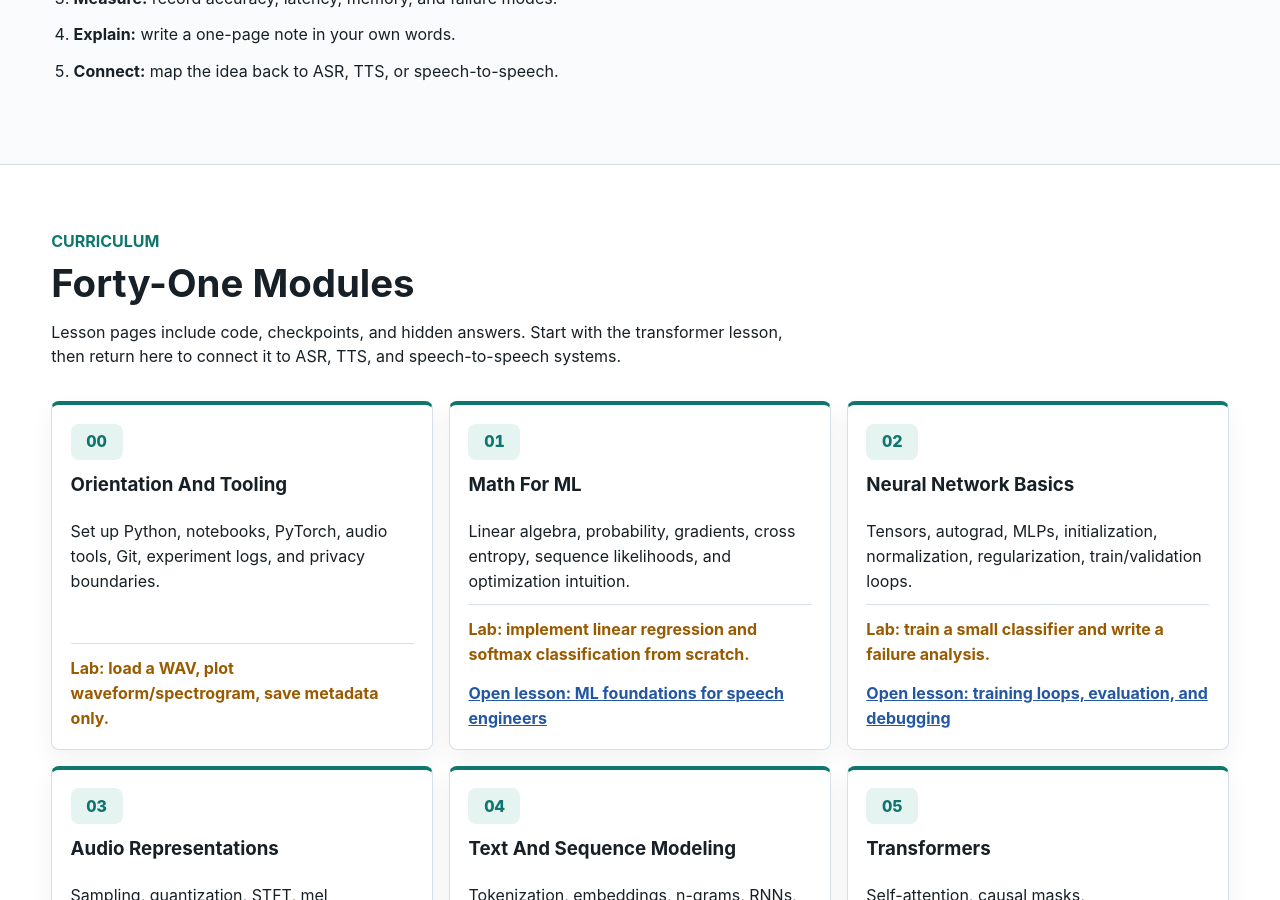
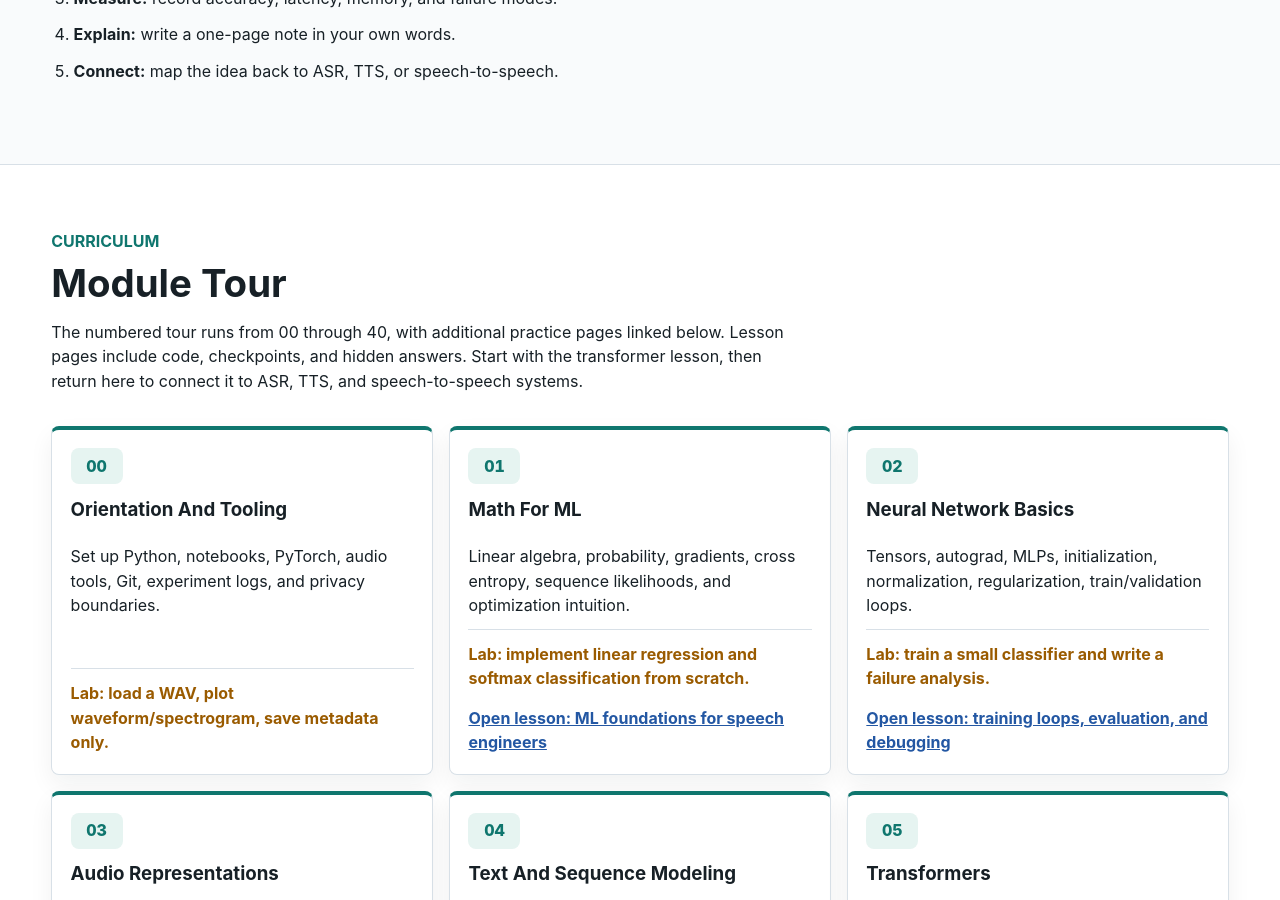
Before and after one commit to kennethli319/kennethli319.github.io, a Jekyll site: the page audio-text-ml-course/index.html, which Jekyll copies as it is, in a window 1280 px wide and 900 px high, scrolled down 1385 px. Built offline with Jekyll 4.4.1, drawn with Linux system fonts in a browser that asks for light colours.

Commit message:
Sync audio course homepage wording

```diff
--- a/audio-text-ml-course/index.html
+++ b/audio-text-ml-course/index.html
@@ -67,11 +67,12 @@
     <section id="modules" class="band">
       <div class="section-head">
         <p class="eyebrow">Curriculum</p>
-        <h2>Forty-One Modules</h2>
+        <h2>Module Tour</h2>
         <p>
-          Lesson pages include code, checkpoints, and hidden answers. Start with
-          the transformer lesson, then return here to connect it to ASR, TTS,
-          and speech-to-speech systems.
+          The numbered tour runs from 00 through 40, with additional practice
+          pages linked below. Lesson pages include code, checkpoints, and hidden
+          answers. Start with the transformer lesson, then return here to connect
+          it to ASR, TTS, and speech-to-speech systems.
         </p>
       </div>
       <div class="timeline">
```
